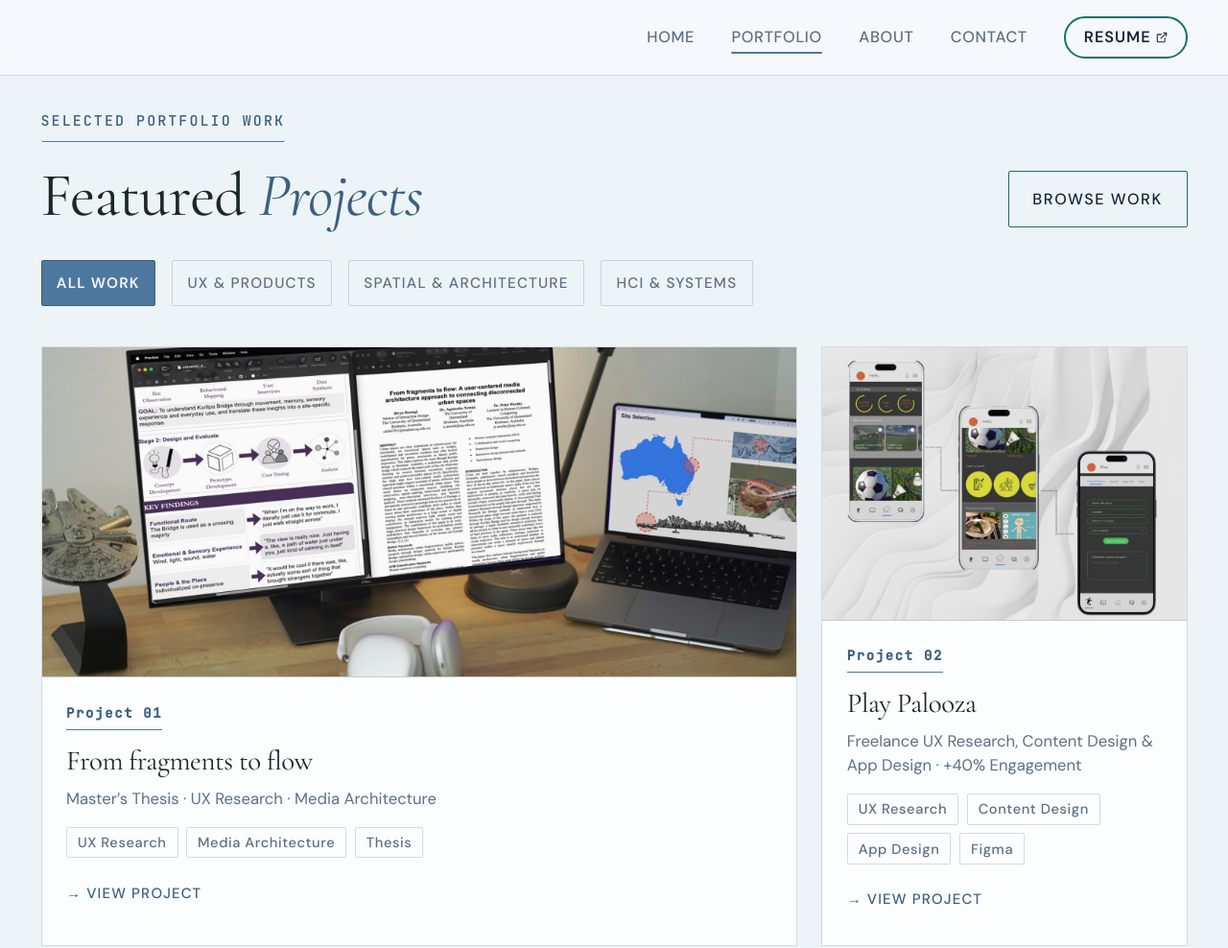
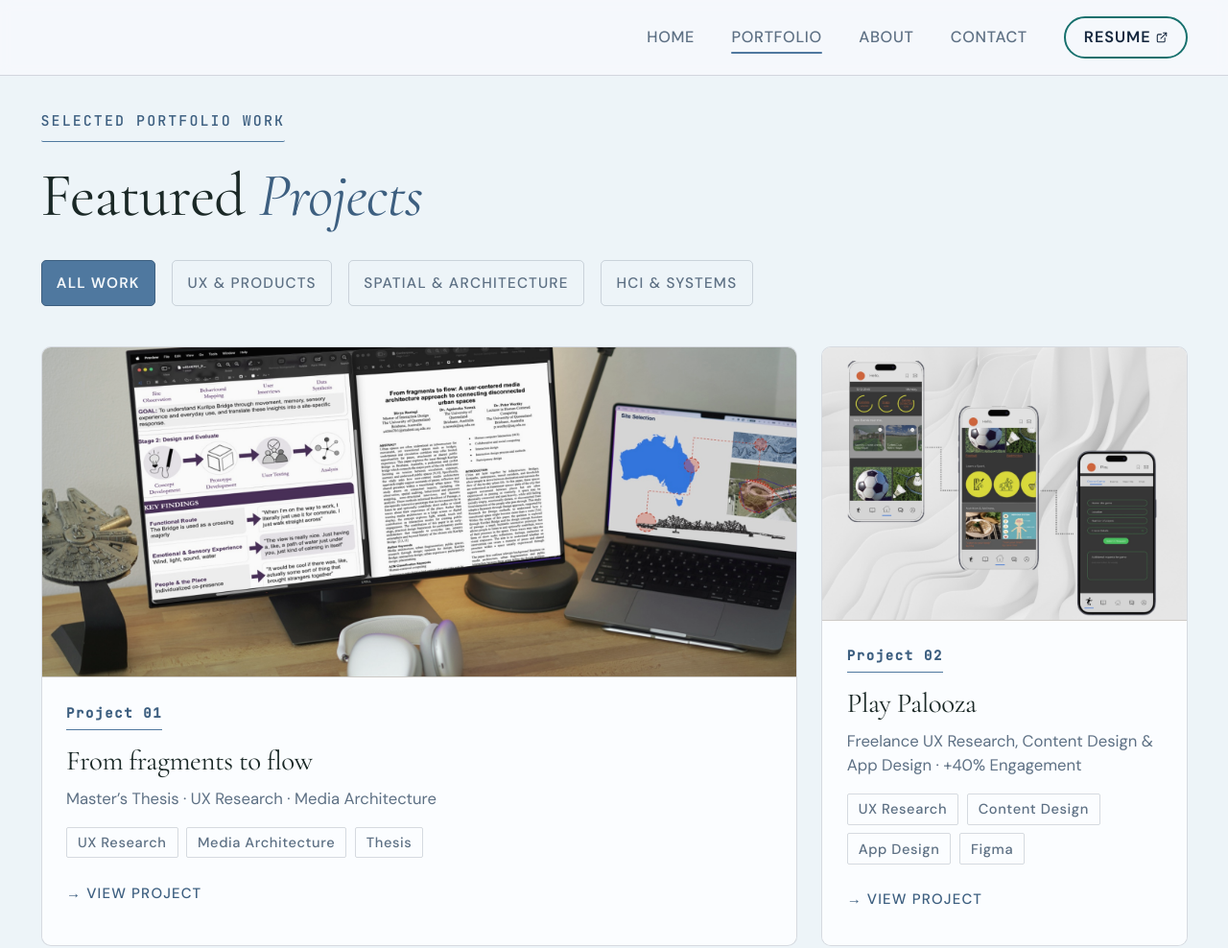
Before and after one commit to Div-Ras/Portfolio, a website with bundled scripts: page portfolio.html in a window 1280 px wide. Shown: the top 988 px of the page at 96% size. Built offline with nearby package versions, Linux system fonts and the light colour scheme.

Commit message:
Tidy Portfolio headings and soften card and filter corners.

```diff
--- a/css/components.css
+++ b/css/components.css
@@ -625,6 +625,7 @@
   min-height: 48px;
   min-width: 0;
   letter-spacing: 0.1em;
+  border-radius: 5px;
 }
 .btn-primary {
   background: var(--color-accent);
@@ -650,6 +651,7 @@
   color: var(--color-muted);
   background: transparent;
   border-color: var(--color-border);
+  border-radius: 5px;
   padding: 0.55rem 0.9rem;
 }
 .filter-btn:hover:not(.active) {
@@ -689,7 +691,7 @@
 .project-card {
   background: var(--color-bg-card);
   border: 1px solid var(--color-border);
-  border-radius: 0;
+  border-radius: 10px;
   box-shadow: none;
   overflow: hidden;
 }
@@ -749,7 +751,7 @@
 .process-card {
   background: var(--color-bg-card);
   border: 1px solid var(--color-border);
-  border-radius: 0;
+  border-radius: 10px;
   box-shadow: none;
 }
 .process-card:hover {
--- a/css/layout.css
+++ b/css/layout.css
@@ -560,7 +560,7 @@ body::after {
   padding: var(--sp-12) var(--sp-10);
   background: var(--color-bg-card);
   border: 1px solid var(--color-border);
-  border-radius: var(--radius-lg);
+  border-radius: 10px;
   box-shadow: var(--shadow-card);
 }
 @media (max-width: 768px) {
--- a/portfolio.html
+++ b/portfolio.html
@@ -76,22 +76,10 @@
       >
         <div class="container">
           <p class="section-label reveal">Selected Portfolio Work</p>
-          <div
-            style="
-              display: flex;
-              align-items: flex-end;
-              justify-content: space-between;
-              gap: var(--sp-6);
-              flex-wrap: wrap;
-              margin-bottom: var(--sp-8);
-            "
-          >
+          <div style="margin-bottom: var(--sp-8)">
             <h2 class="section-heading reveal" style="margin-bottom: 0">
               Featured <em>Projects</em>
             </h2>
-            <a href="#selected-work" class="btn btn-outline reveal"
-              >Browse Work</a
-            >
           </div>
 
           <!-- Interactive Filter Bar -->
@@ -117,7 +105,7 @@
       <!-- ==================== DESIGN PROCESS ==================== -->
       <section class="section" id="process">
         <div class="container">
-          <p class="section-label reveal">03 | Design Methodology</p>
+          <p class="section-label reveal">Design Methodology</p>
           <div style="margin-bottom: var(--sp-8)">
             <h2 class="section-heading reveal" style="margin-bottom: 0">
               My <em>Design Process</em>
```
